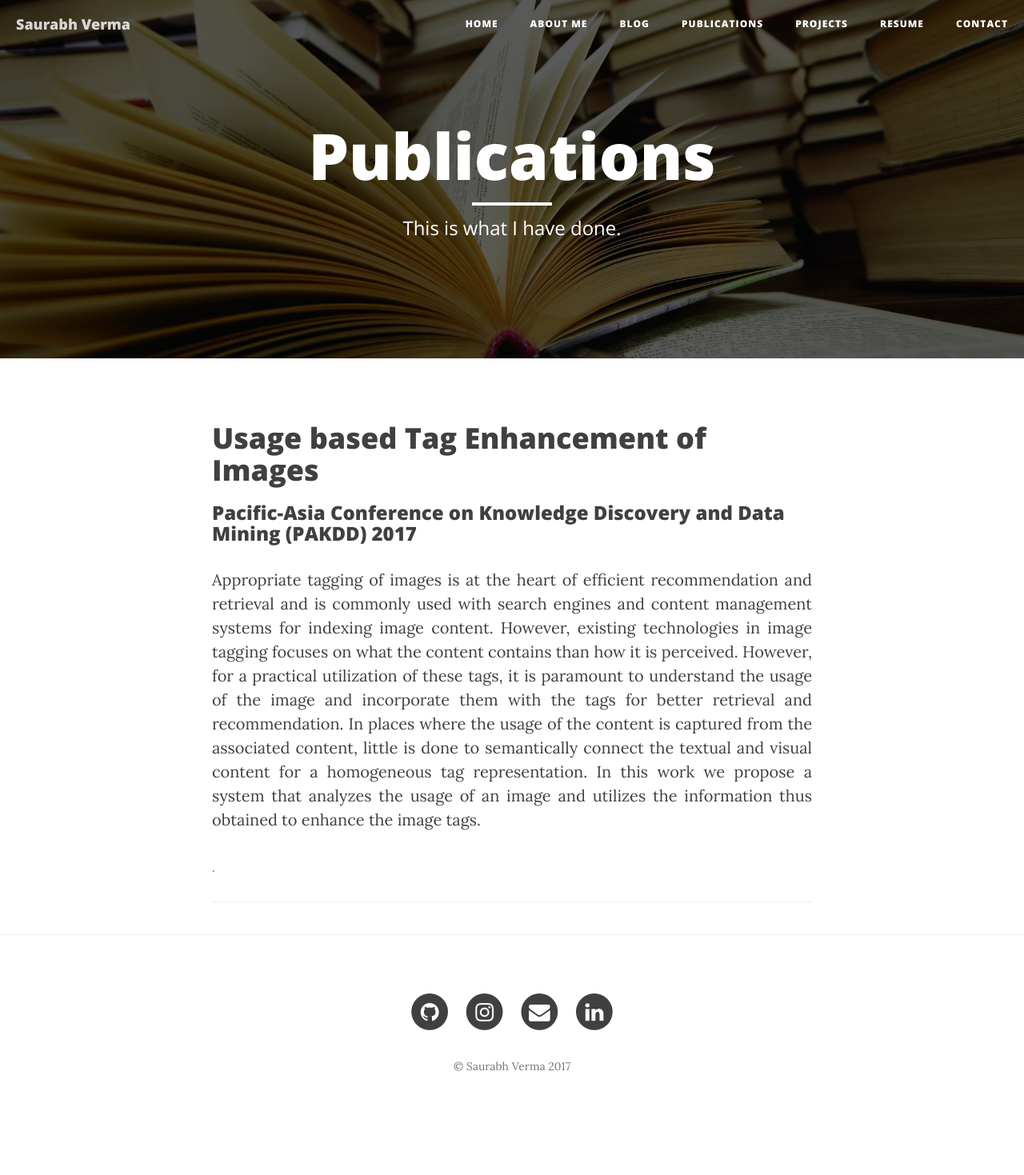
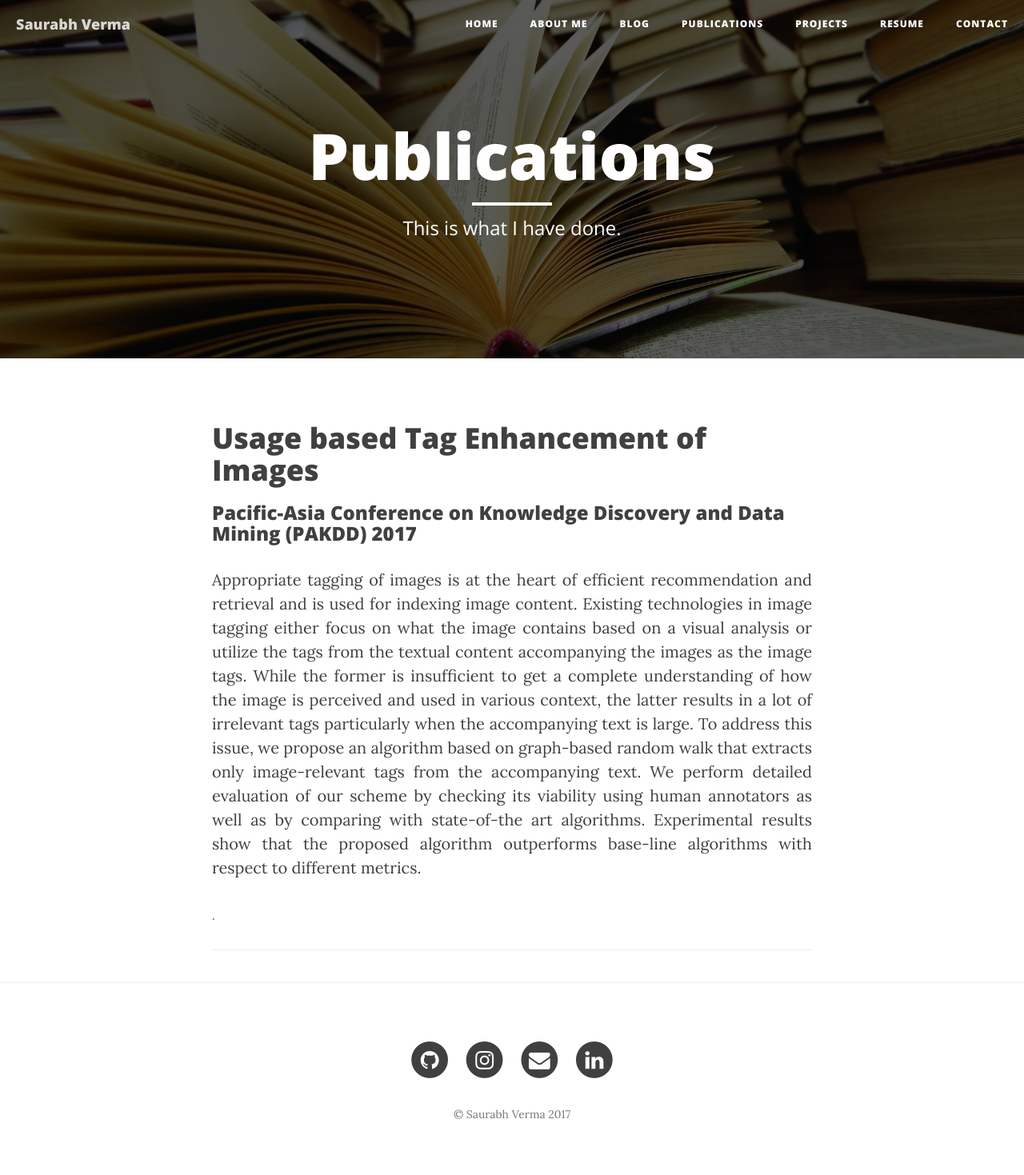
Before and after one commit to saurrv/saurrv.github.io, a Jekyll site: the page built from publications.html, in a window 1280 px wide. Shown: the whole page at 80% size. Built offline with Jekyll 4.4.1, drawn with Linux system fonts in a browser that asks for light colours; nearby versions of some CDN libraries; before the commit the page ends 1409 px from its top, so only the background shows below that.

Commit message:
Add link to paper

```diff
--- a/_data/publications.yml
+++ b/_data/publications.yml
@@ -1,6 +1,6 @@
 - title: "Usage based Tag Enhancement of Images"
   subtitle: "Pacific-Asia Conference on Knowledge Discovery and Data Mining (PAKDD) 2017"
   image: ""
-  url: ""
+  url: "/Publications/UsageBasedTagEnhancement.pdf"
   reference: ""
-  description: "Appropriate tagging of images is at the heart of efficient recommendation and retrieval and is commonly used with search engines and content management systems for indexing image content. However, existing technologies in image tagging focuses on what the content contains than how it is perceived. However, for a practical utilization of these tags, it is paramount to understand the usage of the image and incorporate them with the tags for better retrieval and recommendation. In places where the usage of the content is captured from the associated content, little is done to semantically connect the textual and visual content for a homogeneous tag representation. In this work we propose a system that analyzes the usage of an image and utilizes the information thus obtained to enhance the image tags."
+  description: "Appropriate tagging of images is at the heart of efficient recommendation and retrieval and is used for indexing image content. Existing technologies in image tagging either focus on what the image contains based on a visual analysis or utilize the tags from the textual content accompanying the images as the image tags. While the former is insufficient to get a complete understanding of how the image is perceived and used in various context, the latter results in a lot of irrelevant tags particularly when the accompanying text is large. To address this issue, we propose an algorithm based on graph-based random walk that extracts only image-relevant tags from the accompanying text. We perform detailed evaluation of our scheme by checking its viability using human annotators as well as by comparing with state-of-the art algorithms. Experimental results show that the proposed algorithm outperforms base-line algorithms with respect to different metrics."
```
Also changed, not shown: 1 other file.
